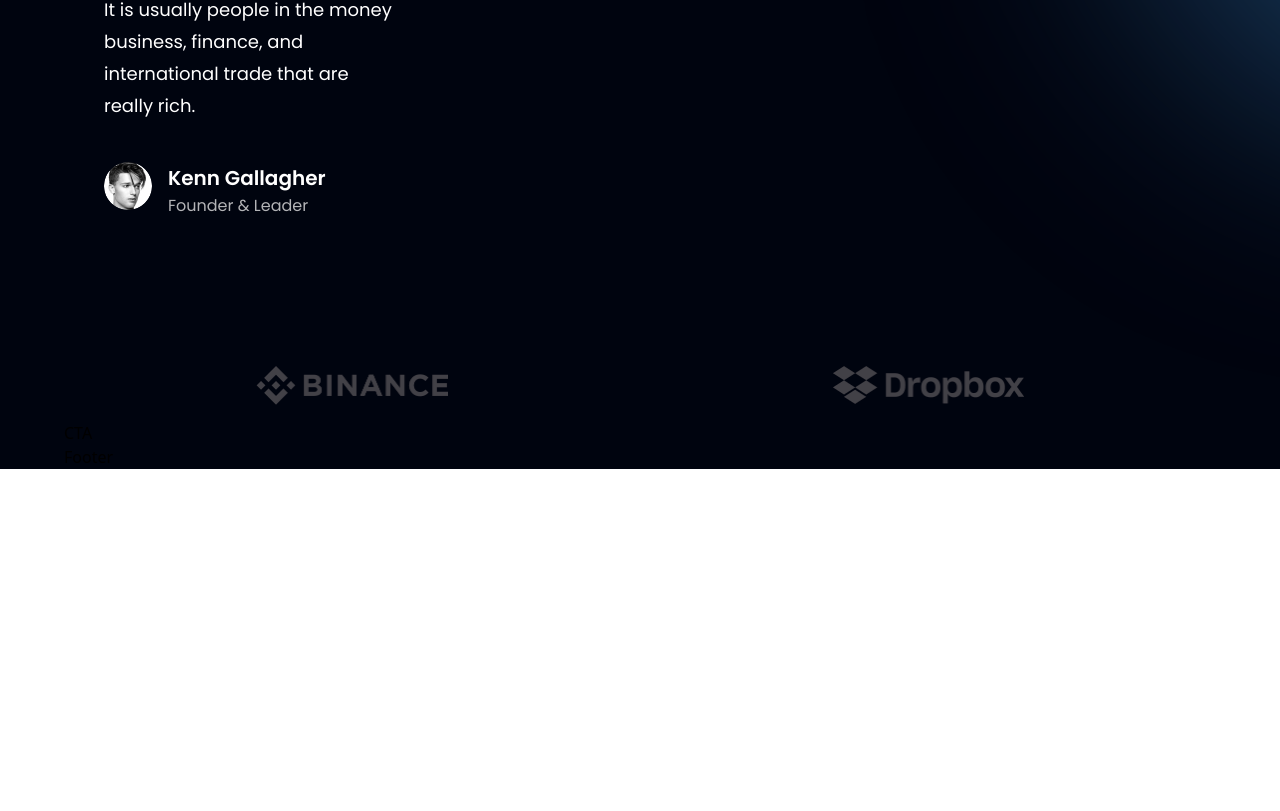
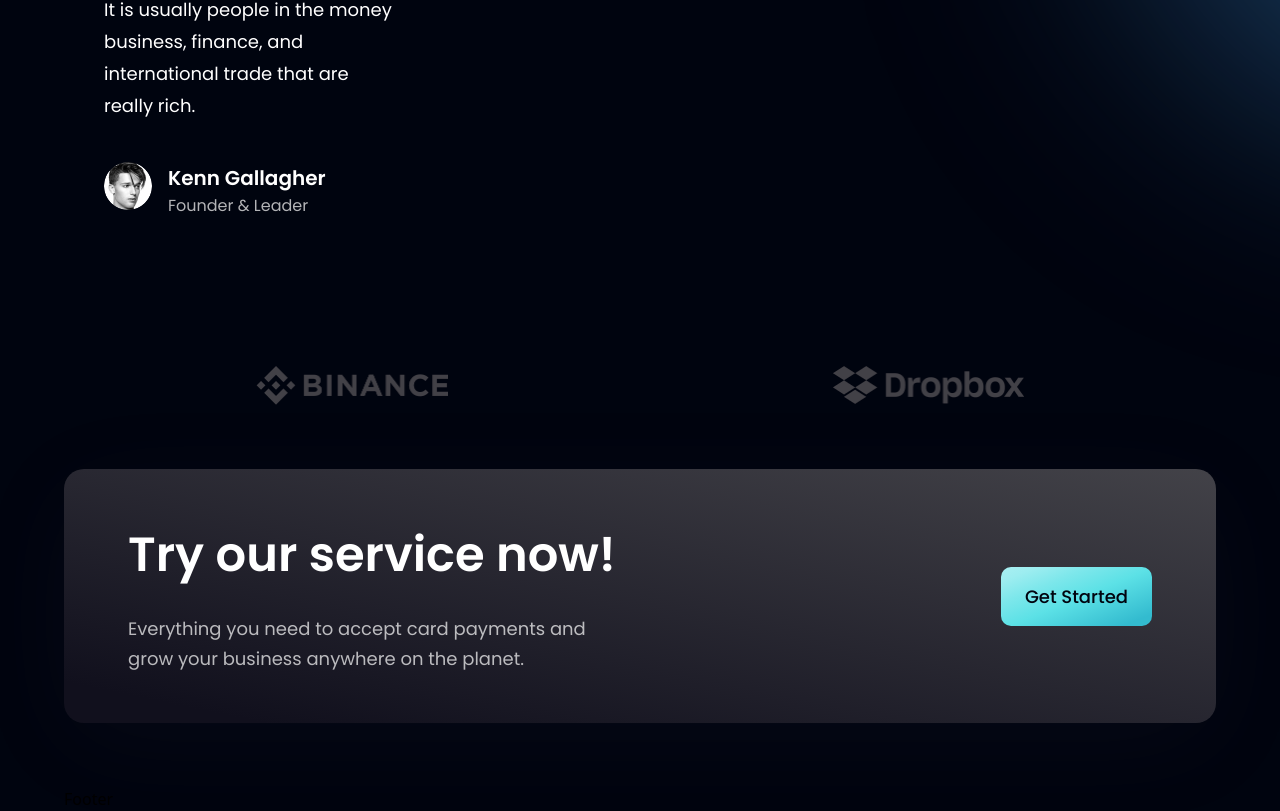
Before and after one commit to RafaGonzalezDev/bank_app, a React (Vite) app: page / in a window 1280 px wide. Shown: the part 3654-4465 px from the top of the page. Before the commit the page ends 4123 px from the top, so only its background shows below. Built offline with nearby package versions, Linux system fonts and the light colour scheme.

Commit message:
Add CTA section with button component.

```diff
--- a/src/components/CTA.jsx
+++ b/src/components/CTA.jsx
@@ -1,8 +1,18 @@
 import React from 'react'
+import styles from '../style';
+import Button from './Button';
 
 const CTA = () => {
   return (
-    <div>CTA</div>
+    <section className={`${styles.flexCenter} ${styles.marginY} ${styles.padding} sm:flex-row flex-col bg-black-gradient-2 rounded-[20px] box-shadow`}>
+        <div className='flex-1 flex flex-col'>
+            <h2 className={styles.heading2}>Try our service now!</h2>
+            <p className={`${styles.paragraph} max-w-[470px] mt-5`}>Everything you need to accept card payments and grow your business anywhere on the planet.</p>
+        </div>
+        <div>
+            <Button className={`${styles.flexCenter} sm:ml-10 ml-0 sm:mt-0 mt-10`} />
+        </div>
+    </section>
   )
 }
 
```
